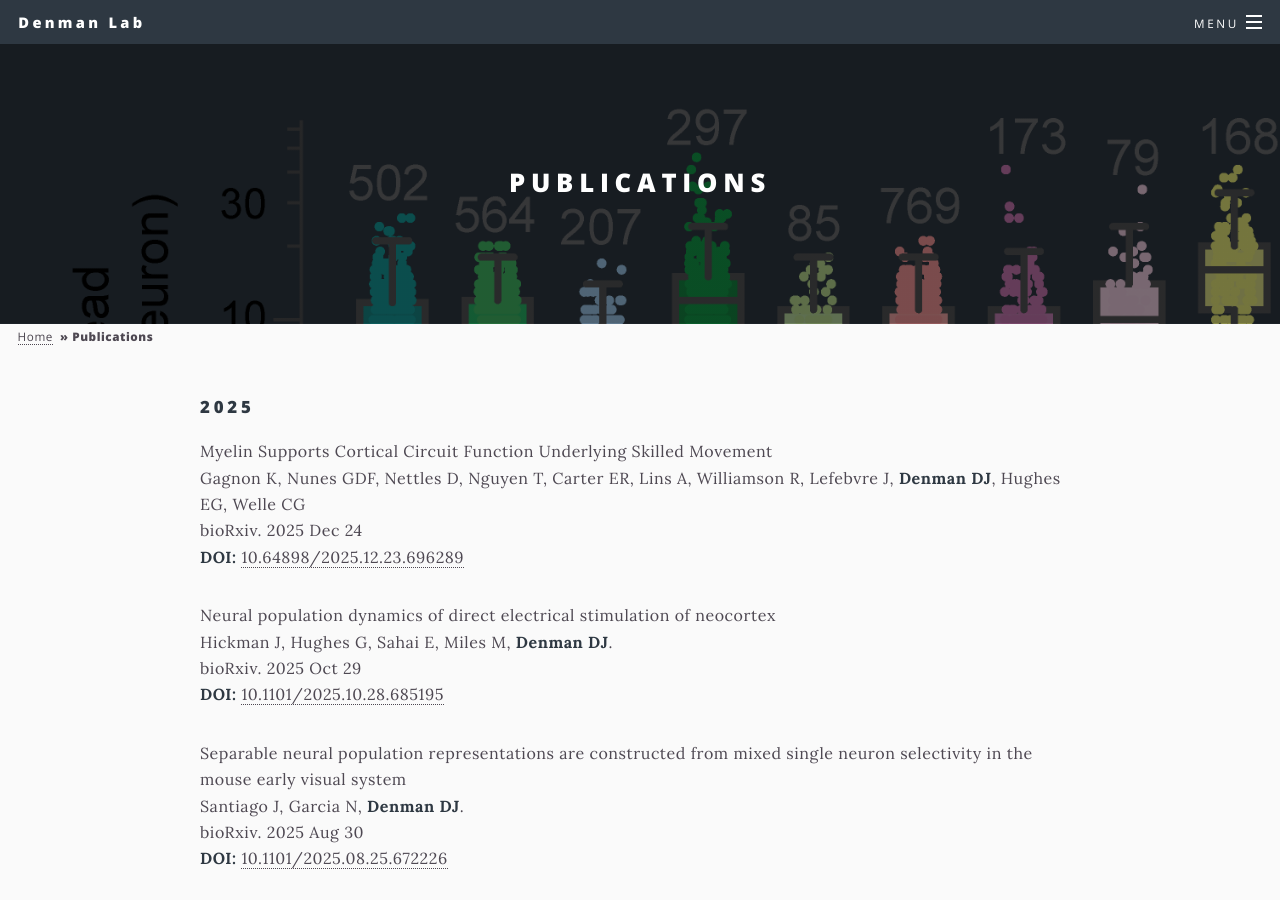
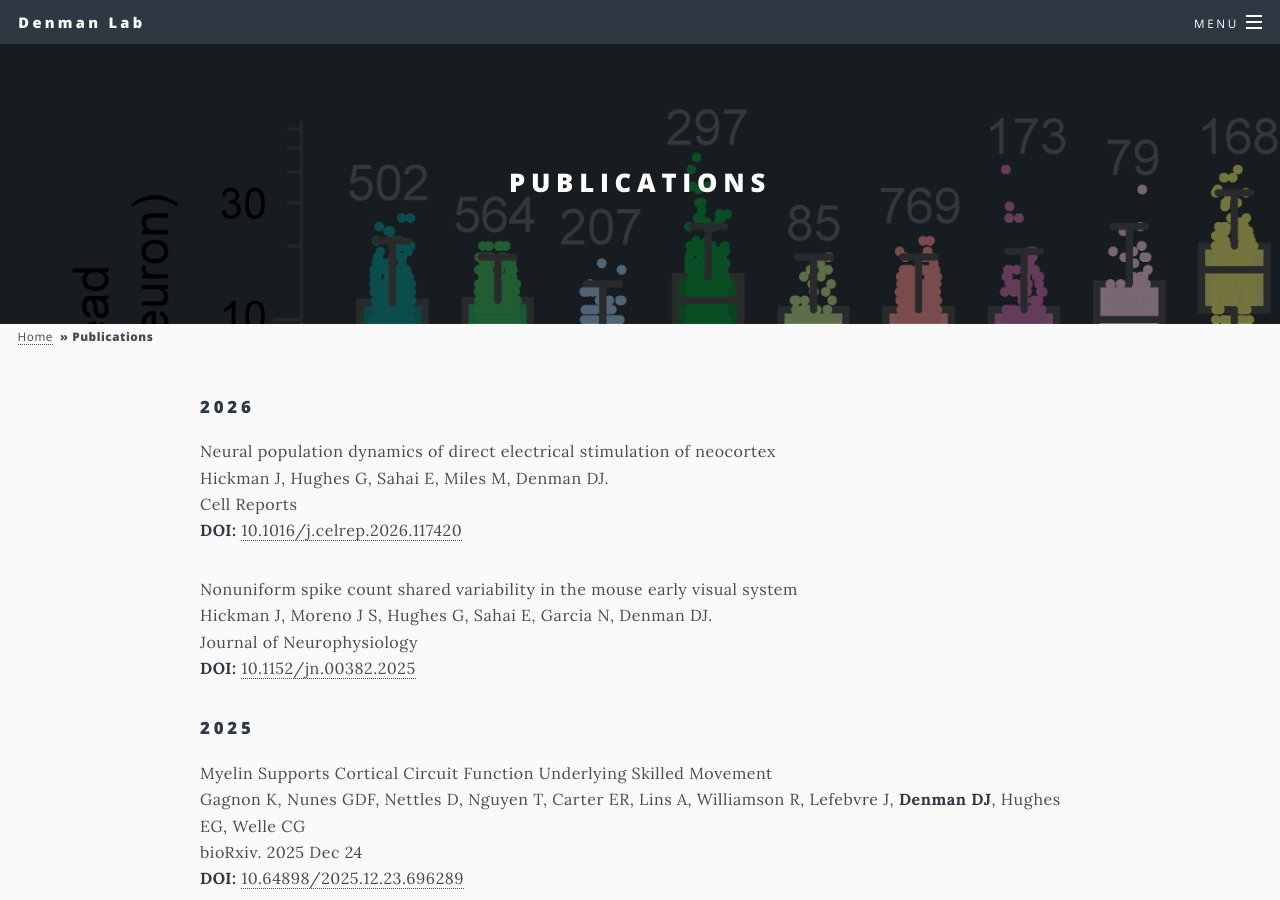
Before and after one commit to denmanlab/denmanlab.github.io, a Jekyll site: the page built from pubs.md, in a window 1280 px wide and 900 px high. Built offline with Jekyll 4.4.1, drawn with Linux system fonts in a browser that asks for light colours; our own code applies the rules of GitHub Pages for plain Markdown files.

Commit message:
update site

```diff
--- a/pubs.md
+++ b/pubs.md
@@ -8,6 +8,19 @@ background-image: Figure 3_formatted.png
 ---
 
 {:.year}
+### 2026
+{:.paper}
+<span>Neural population dynamics of direct electrical stimulation of neocortex</span>{:.papertitle}
+<span>Hickman J, Hughes G, Sahai E, Miles M, Denman DJ.</span>{:.authors}
+<span>Cell Reports</span>{:.journal}
+<span>**DOI:** [10.1016/j.celrep.2026.117420](https://www.cell.com/cell-reports/fulltext/S2211-1247(26)00498-5)</span>{:.doi}
+
+{:.paper}
+<span>Nonuniform spike count shared variability in the mouse early visual system</span>{:.papertitle}
+<span>Hickman J, Moreno J S, Hughes G, Sahai E, Garcia N, Denman DJ.</span>{:.authors}
+<span>Journal of Neurophysiology</span>{:.journal}
+<span>**DOI:** [10.1152/jn.00382.2025](https://doi.org/10.1152/jn.00382.2025)</span>{:.doi}
+
 ### 2025
 {:.paper}
 <span>Myelin Supports Cortical Circuit Function Underlying Skilled Movement
```
Also changed, not shown: _pages/people.html (+10 -9 lines), images/emily.png (added).
